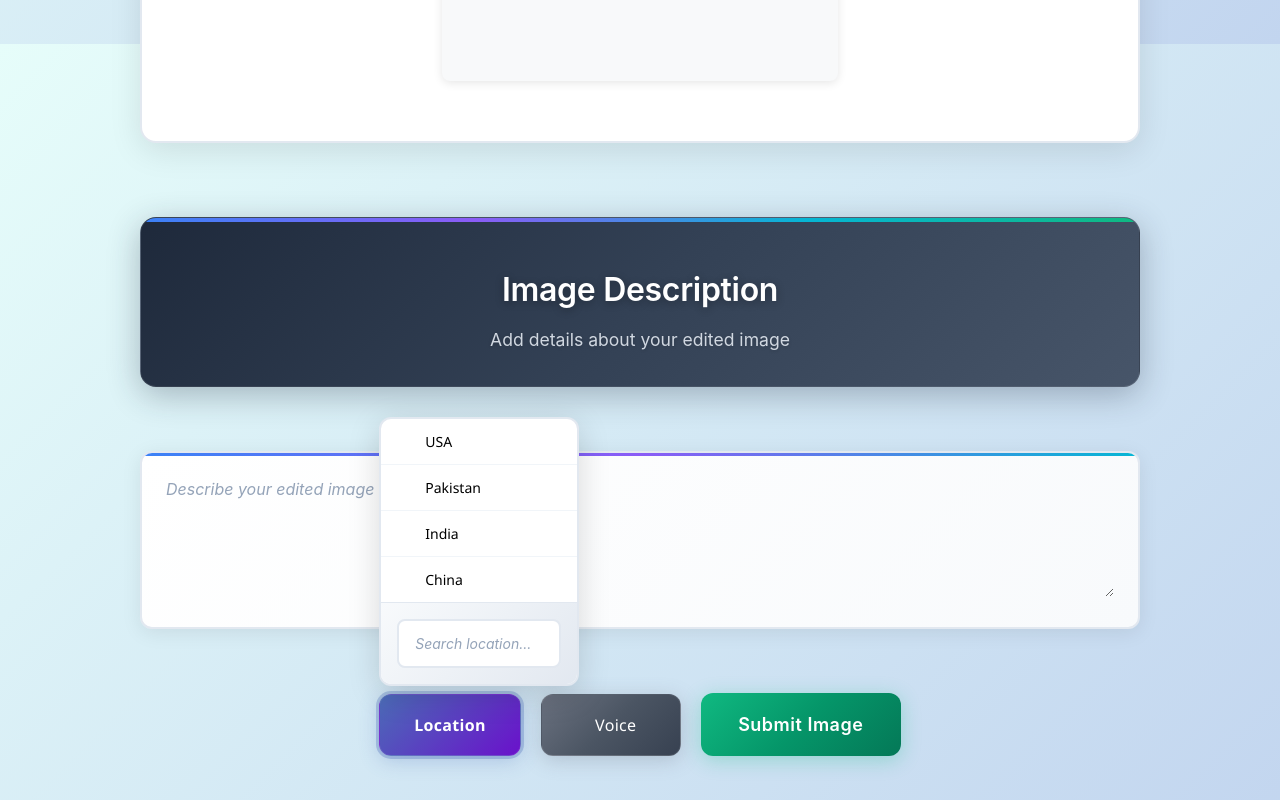
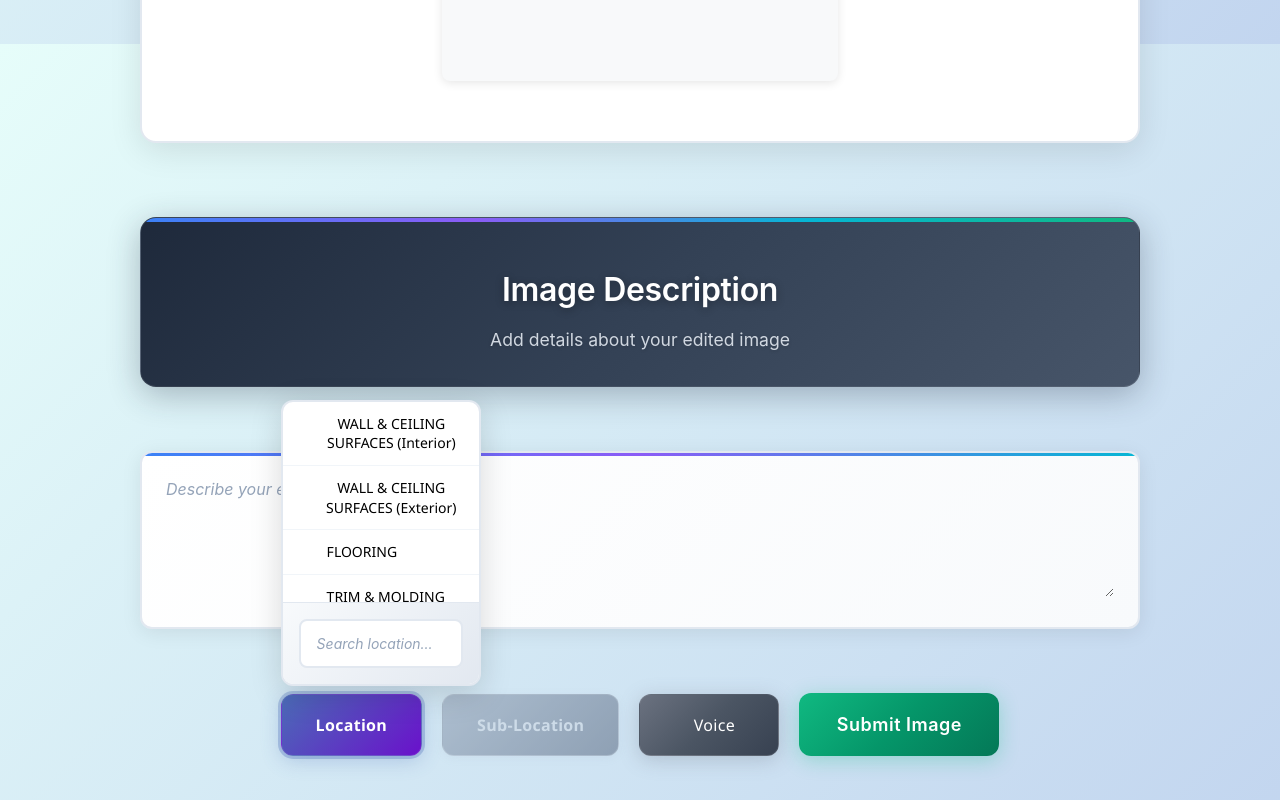
Before and after one commit to AbdulRauf-Sidd/Advanced-Image-Editor-Next.js, a Next.js app: page / in a window 1280 px wide. Both pictures are taken after a click on the button "Location". Shown: the part 756-1556 px from the top of the page. Built offline with nearby package versions, Linux system fonts and the light colour scheme.

Commit message:
add location

```diff
--- a/src/app/globals.css
+++ b/src/app/globals.css
@@ -471,6 +471,7 @@ body {
   margin-bottom: 8px;
   overflow: hidden;
   min-width: 200px;
+  max-width: 400px;
   display: flex;
   flex-direction: column;
 }
@@ -506,6 +507,7 @@ body {
 .location-options {
   max-height: 200px;
   overflow-y: auto;
+  overflow-x: hidden;
   order: 1;
 }
 
@@ -548,6 +550,43 @@ body {
 .location-option span {
   font-size: 14px;
   font-weight: 500;
+  word-wrap: break-word;
+  white-space: normal;
+  line-height: 1.4;
+}
+
+/* Sub-Location Dropdown Styles */
+.sub-location-btn {
+  background: linear-gradient(135deg, rgb(106, 17, 203) 0%, rgb(75, 108, 183) 100%);
+  border: 1px solid rgba(255, 255, 255, 0.2);
+}
+
+.sub-location-btn:hover:not(.disabled) {
+  background: linear-gradient(135deg, rgb(75, 108, 183) 0%, rgb(106, 17, 203) 100%);
+}
+
+.sub-location-btn.disabled {
+  background: linear-gradient(135deg, #94a3b8 0%, #64748b 100%);
+  color: #cbd5e1;
+  cursor: not-allowed;
+  opacity: 0.6;
+  box-shadow: 0 2px 10px rgba(148, 163, 184, 0.2);
+}
+
+.sub-location-btn.disabled:hover {
+  transform: none;
+  box-shadow: 0 2px 10px rgba(148, 163, 184, 0.2);
+}
+
+.sub-location-btn.disabled i {
+  color: #cbd5e1;
+}
+
+.sub-location-dropdown {
+  margin-top: 8px;
+  margin-bottom: 0;
+  bottom: auto;
+  top: 100%;
 }
 
 /* Submit Button */
--- a/src/app/page.tsx
+++ b/src/app/page.tsx
@@ -15,6 +15,9 @@ export default function Home() {
   const [showLocationDropdown, setShowLocationDropdown] = useState(false);
   const [locationSearch, setLocationSearch] = useState('');
   const [selectedLocation, setSelectedLocation] = useState<string>('');
+  const [showSubLocationDropdown, setShowSubLocationDropdown] = useState(false);
+  const [subLocationSearch, setSubLocationSearch] = useState('');
+  const [selectedSubLocation, setSelectedSubLocation] = useState<string>('');
   const [isListening, setIsListening] = useState(false);
   const [transcript, setTranscript] = useState('');
   const [isSpeechSupported, setIsSpeechSupported] = useState(false);
@@ -22,6 +25,7 @@ export default function Home() {
   const [submitStatus, setSubmitStatus] = useState('');
   const drawingDropdownRef = useRef<HTMLDivElement>(null);
   const locationDropdownRef = useRef<HTMLDivElement>(null);
+  const subLocationDropdownRef = useRef<HTMLDivElement>(null);
   const recognitionRef = useRef<any>(null);
   const [currentImage, setCurrentImage] = useState<HTMLImageElement | null>(null);
   const [editedFile, setEditedFile] = useState<File | null>(null);
@@ -32,12 +36,107 @@ export default function Home() {
   const setAnalysisData = useAnalysisStore(state => state.setAnalysisData);
 
   // Location data
-  const locations = ['USA', 'Pakistan', 'India', 'China'];
+  const locations = [
+    'WALL & CEILING SURFACES (Interior)',
+    'WALL & CEILING SURFACES (Exterior)',
+    'FLOORING',
+    'TRIM & MOLDING',
+    'DOORS & WINDOWS',
+    'ROOFING (from exterior photos or attic views)',
+    'FIXTURES & BUILT-INS',
+    'VISIBLE PLUMBING & HVAC (when exposed)',
+    'EXTERIOR SITE MATERIALS (from outdoor photos)'
+  ];
+
+  // Sub-location data
+  const subLocations: { [key: string]: string[] } = {
+    'WALL & CEILING SURFACES (Interior)': [
+      'Acoustic ceiling tiles',
+      'Drywall',
+      'Drop ceiling grid (T-bar)',
+      'Exposed framing (after demo or in garages/attics)',
+      'Plaster',
+      'Shiplap / tongue-and-groove boards',
+      'Tile (ceramic, porcelain, stone)',
+      'Wood paneling'
+    ],
+    'WALL & CEILING SURFACES (Exterior)': [
+      'Brick veneer',
+      'EIFS (synthetic stucco)',
+      'Fiber cement siding (e.g., HardiePlank)',
+      'Stone veneer',
+      'Stucco',
+      'Vinyl siding',
+      'Wood siding (lap, shingle, T&G)'
+    ],
+    'FLOORING': [
+      'Carpet',
+      'Concrete (finished or unfinished)',
+      'Engineered wood',
+      'Laminate',
+      'Luxury vinyl plank (LVP)',
+      'Porcelain / ceramic tile',
+      'Sheet vinyl',
+      'Solid hardwood',
+      'Stone (travertine, marble, etc.)'
+    ],
+    'TRIM & MOLDING': [
+      'Baseboard (MDF, wood, PVC)',
+      'Beadboard panels',
+      'Casing (door/window trim)',
+      'Chair rail / wainscoting',
+      'Crown molding',
+      'Quarter round / shoe molding'
+    ],
+    'DOORS & WINDOWS': [
+      'Exterior doors (fiberglass, steel, wood)',
+      'Glass (single or double-pane)',
+      'Interior doors (hollow-core, solid wood)',
+      'Window frames (vinyl, aluminum, wood)',
+      'Window screens',
+      'Window sills'
+    ],
+    'ROOFING (from exterior photos or attic views)': [
+      'Asphalt shingles',
+      'Flat roofing (TPO, EPDM, torch-down)',
+      'Metal roofing',
+      'Roof vents / flashing',
+      'Tile roofing (clay or concrete)'
+    ],
+    'FIXTURES & BUILT-INS': [
+      'Bathroom fixtures (toilet, tub, shower, sink)',
+      'Cabinetry (wood, laminate)',
+      'Countertops (stone, laminate, solid surface)',
+      'Fireplace surrounds (brick, stone, tile, drywall)',
+      'Light fixtures'
+    ],
+    'VISIBLE PLUMBING & HVAC (when exposed)': [
+      'Ductwork (in attics, basements, crawlspaces)',
+      'Exposed PEX or copper piping (under sinks, in walls)',
+      'Grilles, diffusers, and return vents'
+    ],
+    'EXTERIOR SITE MATERIALS (from outdoor photos)': [
+      'Concrete flatwork (driveways, patios, walkways)',
+      'Decking (wood, composite)',
+      'Fencing (wood, vinyl, chain-link)',
+      'Garage doors',
+      'Retaining walls (block, wood, concrete)',
+      'Soffit, fascia, and gutters'
+    ]
+  };
 
 
   // Filtered locations based on search
   const filteredLocations = locations.filter(location =>
     location.toLowerCase().includes(locationSearch.toLowerCase())
+  );
+
+  // Get current sub-locations based on selected location
+  const currentSubLocations = selectedLocation ? subLocations[selectedLocation] || [] : [];
+
+  // Filtered sub-locations based on search
+  const filteredSubLocations = currentSubLocations.filter(subLocation =>
+    subLocation.toLowerCase().includes(subLocationSearch.toLowerCase())
   );
 
   // Initialize speech recognition
@@ -192,6 +291,9 @@ export default function Home() {
       }
       if (locationDropdownRef.current && !locationDropdownRef.current.contains(event.target as Node)) {
         setShowLocationDropdown(false);
+      }
+      if (subLocationDropdownRef.current && !subLocationDropdownRef.current.contains(event.target as Node)) {
+        setShowSubLocationDropdown(false);
       }
     };
 
@@ -499,10 +601,56 @@ export default function Home() {
                         setSelectedLocation(location);
                         setShowLocationDropdown(false);
                         setLocationSearch('');
+                        setSelectedSubLocation(''); // Reset sub-location when main location changes
+                        setSubLocationSearch(''); // Reset sub-location search
+                        setShowSubLocationDropdown(false); // Hide sub-location dropdown initially
                       }}
                     >
                       <i className="fas fa-map-marker-alt"></i>
                       <span>{location}</span>
+                    </div>
+                  ))}
+                </div>
+              </div>
+            )}
+          </div>
+
+          {/* Sub-Location Dropdown */}
+          <div className="location-button-container">
+            <button
+              className={`location-btn sub-location-btn ${!selectedLocation ? 'disabled' : ''}`}
+              onClick={() => selectedLocation && setShowSubLocationDropdown(!showSubLocationDropdown)}
+              disabled={!selectedLocation}
+            >
+              <i className="fas fa-layer-group"></i>
+              <span>{selectedSubLocation || 'Sub-Location'}</span>
+              <i className={`fas fa-chevron-down ${showSubLocationDropdown ? 'rotate' : ''}`}></i>
+            </button>
+
+            {showSubLocationDropdown && selectedLocation && (
+              <div className="location-dropdown sub-location-dropdown" ref={subLocationDropdownRef}>
+                <div className="location-search-container">
+                  <input
+                    type="text"
+                    placeholder="Search sub-location..."
+                    value={subLocationSearch}
+                    onChange={(e) => setSubLocationSearch(e.target.value)}
+                    className="location-search-input"
+                  />
+                </div>
+                <div className="location-options">
+                  {filteredSubLocations.map(subLocation => (
+                    <div
+                      key={subLocation}
+                      className={`location-option ${selectedSubLocation === subLocation ? 'selected' : ''}`}
+                      onClick={() => {
+                        setSelectedSubLocation(subLocation);
+                        setShowSubLocationDropdown(false);
+                        setSubLocationSearch('');
+                      }}
+                    >
+                      <i className="fas fa-layer-group"></i>
+                      <span>{subLocation}</span>
                     </div>
                   ))}
                 </div>
```
